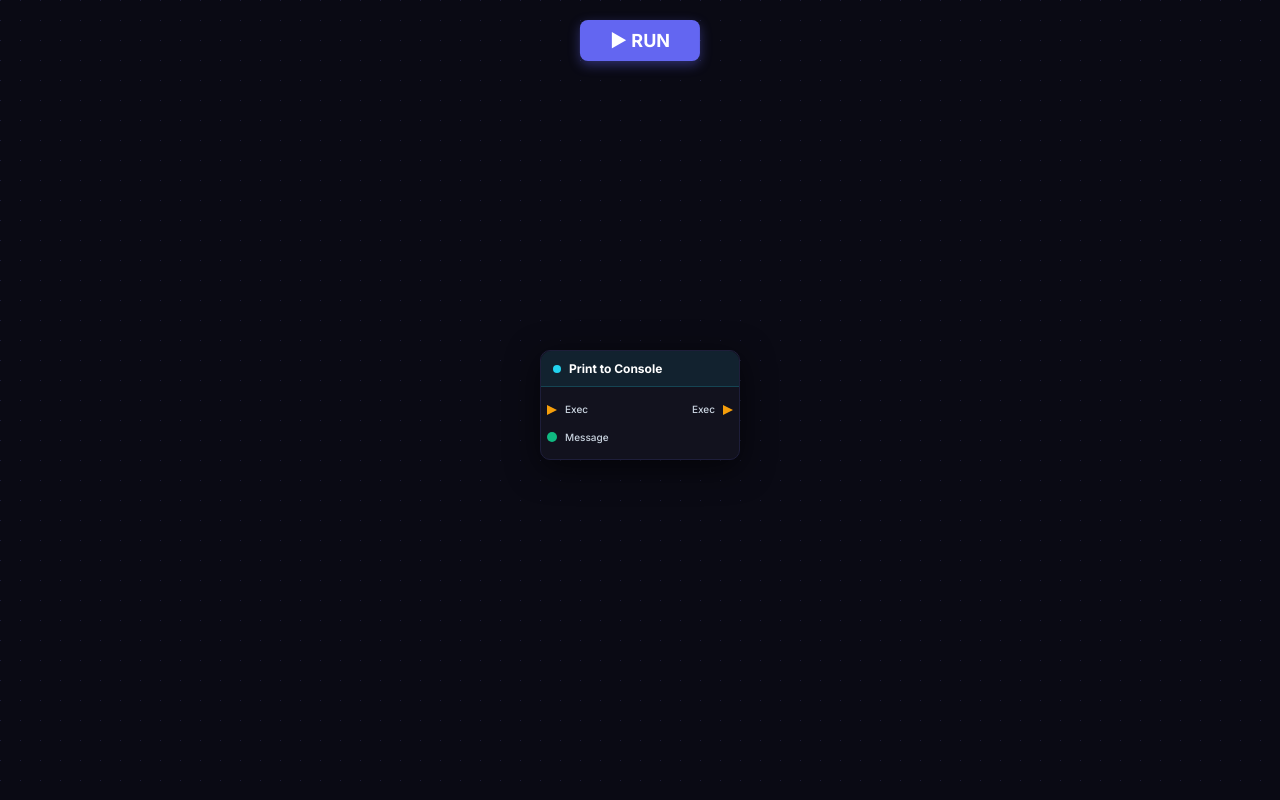
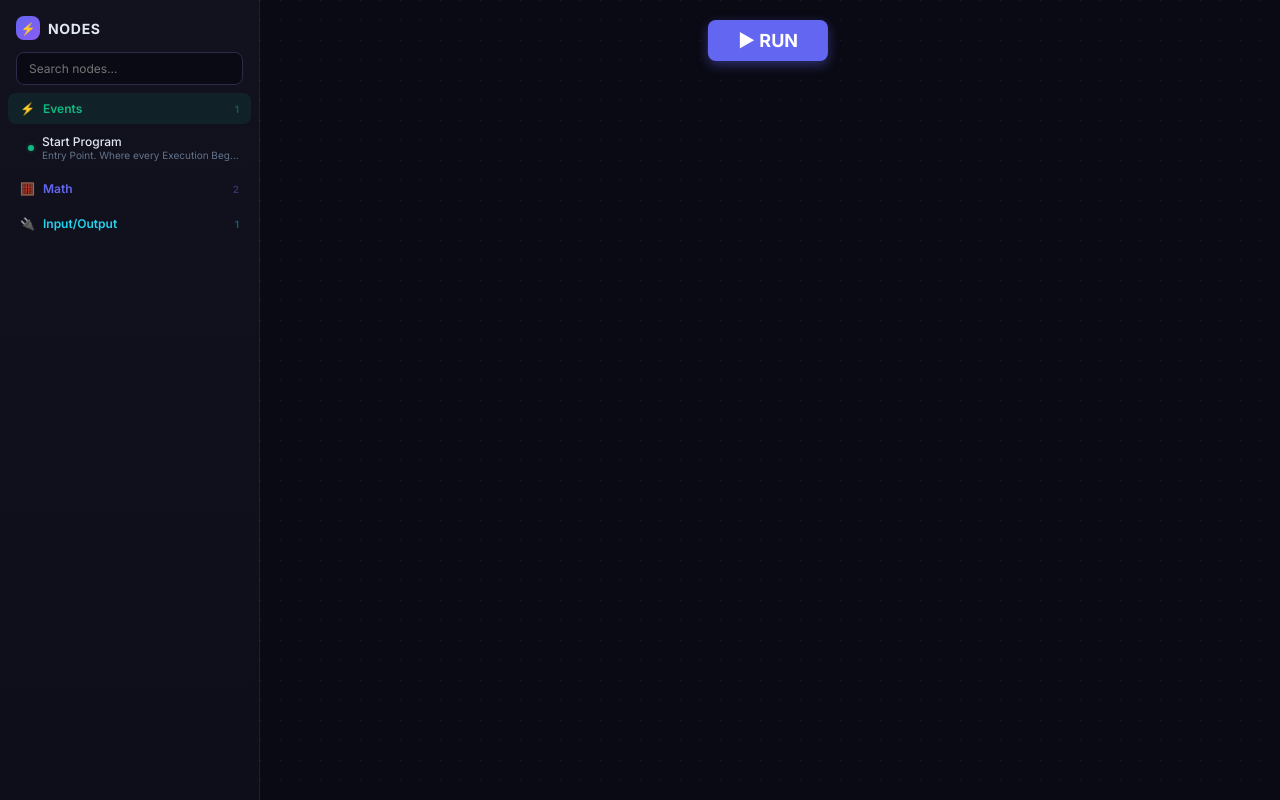
Before and after one commit to abdulgafarabdurrasheed/Visual-Programing, a React (Vite) app: page / in a window 1280 px wide. Built offline with nearby package versions, Linux system fonts and the light colour scheme.

Commit message:
Completed visual node editor interface with drag-and-drop, wiring, and execution capabilities

```diff
--- a/src/App.tsx
+++ b/src/App.tsx
@@ -3,27 +3,13 @@ import type { ViewportState, NodeData } from './types';
 import NodeComponent from './components/NodeComponent';
 import WireLayer from './components/WireLayer';
 import { Interpreter } from './interpreter';
-
-const MOCK_NODE: NodeData = {
-    id: 'node_1',
-    type: 'print',
-    category: 'io',
-    label: 'Print to Console',
-    x: window.innerWidth / 2 - 100,
-    y: window.innerHeight / 2 - 50,
-    inputs: [
-        { id: 'p1', label: 'Exec', type: 'exec', direction: 'input' },
-        { id: 'p2', label: 'Message', type: 'string', direction: 'input', value: 'Hello World!' }
-    ],
-    outputs: [
-        { id: 'p3', label: 'Exec', type: 'exec', direction: 'output' }
-    ]
-};
+import NodePalette from './components/NodePalette';
+import { NODE_TEMPLATES } from './nodeTemplates';
 
 function App() {
   const [viewport, setViewport] = useState<ViewportState>({ x: 0, y: 0, zoom: 1 });
   const [isPanning, setIsPanning] = useState(false);
-  const [nodes, setNodes] = useState<NodeData[]>([MOCK_NODE])
+  const [nodes, setNodes] = useState<NodeData[]>([])
   const [dragState, setDragState] = useState({ isDragging: false, nodeId: null as string | null, offsetX: 0, offsetY: 0 });
   const [wires, setWires] = useState<any[]>([]);
   const [drawingWire, setDrawingWire] = useState({ isDrawing: false, fromNodeId: '', fromPortId: '', fromType: '', fromDirection: '', mouseX: 0, mouseY: 0 });
@@ -32,6 +18,25 @@ function App() {
     const engine = new Interpreter(nodes, wires);
     engine.run();
   }, [nodes, wires]);
+
+
+  const handleDrop = useCallback((e: React.DragEvent) => {
+    e.preventDefault();
+    const type = e.dataTransfer.getData('application/nodescript-template');
+    if (!type) return;
+
+    const template = NODE_TEMPLATES.find(t => t.type === type);
+    if (!template) return;
+
+    const rect = boardRef.current?.getBoundingClientRect();
+    if (!rect) return;
+
+    const dropX = (e.clientX - rect.left - viewport.x) / viewport.zoom;
+    const dropY = (e.clientY - rect.top - viewport.y) / viewport.zoom;
+
+    const newNode = template.createNode(dropX, dropY, `node_${Date.now()}`);
+    setNodes(prev => [...prev, newNode]);
+  }, [viewport]);
 
 
   const boardRef = useRef<HTMLDivElement>(null);
@@ -56,22 +61,50 @@ function App() {
     });
   }, [viewport])
 
-  const handlePortMouseUp = useCallback((e: React.MouseEvent, nodeId: string, portId: string) => {
-    e.stopPropagation();
+  const handlePortMouseUp = useCallback((
+    _e: React.MouseEvent, nodeId: string, portId: string, portType: string, direction: 'input' | 'output'
+  ) => {
+    if (!drawingWire.isDrawing || !drawingWire.fromNodeId || !drawingWire.fromPortId) return;
 
-    if (drawingWire.isDrawing && drawingWire.fromNodeId !== nodeId) {
+    if (drawingWire.fromNodeId === nodeId) {
+      setDrawingWire({ isDrawing: false, fromNodeId: '', fromPortId: '', fromType: '', fromDirection: '', mouseX: 0, mouseY: 0 });
+      return;
+    }
+
+    if (drawingWire.fromDirection === direction) {
+      setDrawingWire({ isDrawing: false, fromNodeId: '', fromPortId: '', fromType: '', fromDirection: '', mouseX: 0, mouseY: 0 });
+      return;
+    }
+
+    const fromIsExec = drawingWire.fromType === 'exec';
+    const toIsExec = portType === 'exec';
+
+    if (fromIsExec !== toIsExec) {
+      setDrawingWire({ isDrawing: false, fromNodeId: '', fromPortId: '', fromType: '', fromDirection: '', mouseX: 0, mouseY: 0 });
+      return;
+    }
+
+    const destPortId = direction === 'input' ? portId : drawingWire.fromPortId;
+    setWires(prev => prev.filter(w => w.toPortId !== destPortId));
+
+    const fromNodeId = drawingWire.fromDirection === 'output' ? drawingWire.fromNodeId : nodeId;
+    const fromPortId = drawingWire.fromDirection === 'output' ? drawingWire.fromPortId : portId;
+    const toNodeId = drawingWire.fromDirection === 'output' ? nodeId : drawingWire.fromNodeId;
+    const toPortId = drawingWire.fromDirection === 'output' ? portId : drawingWire.fromPortId;
+    const wireType = fromIsExec ? 'exec' : (drawingWire.fromType || portType);
+
     const newWire = {
-            id: `wire_${Date.now()}`,
-            fromNodeId: drawingWire.fromDirection === 'output' ? drawingWire.fromNodeId : nodeId,
-            fromPortId: drawingWire.fromDirection === 'output' ? drawingWire.fromPortId : portId,
-            toNodeId: drawingWire.fromDirection === 'input' ? drawingWire.fromNodeId : nodeId,
-            toPortId: drawingWire.fromDirection === 'input' ? drawingWire.fromPortId : portId,
-            type: drawingWire.fromType
+      id: `wire_${Date.now()}_${Math.random().toString(36).slice(2, 7)}`,
+      fromNodeId,
+      fromPortId,
+      toNodeId,
+      toPortId,
+      type: wireType,
     };
+
     setWires(prev => [...prev, newWire]);
-    }
-    setDrawingWire(prev => ({ ...prev, isDrawing: false }));
-  }, [drawingWire])
+    setDrawingWire({ isDrawing: false, fromNodeId: '', fromPortId: '', fromType: '', fromDirection: '', mouseX: 0, mouseY: 0 });
+  }, [drawingWire]);
 
   const handleBoardMouseDown = useCallback((e: React.MouseEvent) => {
     if (e.target === boardRef.current) {
@@ -121,10 +154,11 @@ function App() {
   const gridOffsetY = viewport.y % gridSize;
 
    return (
+    <div className="app-container" style={{ width: '100vw', height: '100vh', display: 'flex', flexDirection: 'row' }}>
 
-    <div className="app-container" style={{ width: '100vw', height: '100vh', display: 'flex', flexDirection: 'column' }}>
+      <NodePalette />
 
-    <div style={{ position: 'absolute', top: '20px', left: '50%', transform: 'translateX(-50%)', zIndex: 999 }}>
+      <div style={{ position: 'absolute', top: '20px', left: '60%', transform: 'translateX(-50%)', zIndex: 999 }}>
         <button
             onClick={handleRun}
             style={{ padding: '10px 30px', fontSize: '18px', fontWeight: 'bold', backgroundColor: 'var(--accent)', color: 'white', border: 'none', borderRadius: '8px', cursor: 'pointer', boxShadow: '0 4px 12px rgba(99, 102, 241, 0.4)' }}
@@ -132,7 +166,6 @@ function App() {
             ▶ RUN
         </button>
       </div>
-
 
       <div
         ref={boardRef}
@@ -148,6 +181,8 @@ function App() {
         onMouseMove={handleBoardMouseMove}
         onMouseUp={handleBoardMouseUp}
         onMouseLeave={handleBoardMouseUp}
+        onDragOver={(e) => e.preventDefault()}
+        onDrop={handleDrop}
       >
         <div
           style={{
@@ -176,5 +211,4 @@ function App() {
     </div>
   );
 }
-
 export default App;
--- a/src/components/NodeComponent.tsx
+++ b/src/components/NodeComponent.tsx
@@ -5,7 +5,7 @@ import { PORT_COLORS, CATEGORY_COLORS } from '../types';
 interface NodeComponentProps {
   node: NodeData;
   onPortMouseDown: (e: React.MouseEvent, nodeId: string, portId: string, type: string, direction: 'input' | 'output') => void;
-  onPortMouseUp: (e: React.MouseEvent, nodeId: string, portId: string) => void;
+  onPortMouseUp: (e: React.MouseEvent, nodeId: string, portId: string, type: string, direction: 'input' | 'output') => void;
 }
 
 const NodeComponent: React.FC<NodeComponentProps> = ({ node, onPortMouseDown, onPortMouseUp }) => {
@@ -18,7 +18,7 @@ const NodeComponent: React.FC<NodeComponentProps> = ({ node, onPortMouseDown, on
     return (
       <div key={port.id} style={{ display: 'flex', alignItems: 'center', gap: '8px', height: '28px' }}>
         {port.direction === 'input' && (
-          <div style={{ marginLeft: '-6px', zIndex: 10, cursor: 'crosshair' }} onMouseDown={(e) => onPortMouseDown(e, node.id, port.id, port.type, 'input')} onMouseUp={(e) => onPortMouseUp(e, node.id, port.id)}>
+          <div style={{ marginLeft: '-6px', zIndex: 10, cursor: 'crosshair' }} onMouseDown={(e) => onPortMouseDown(e, node.id, port.id, port.type, 'input')} onMouseUp={(e) => onPortMouseUp(e, node.id, port.id, port.type, 'input')}>
             {isExec ? (
               <svg viewBox="0 0 10 10" width="10" height="10" style={{ color: portColor }}>
                 <polygon points="0,0 10,5 0,10" fill="currentColor"/>
@@ -32,7 +32,7 @@ const NodeComponent: React.FC<NodeComponentProps> = ({ node, onPortMouseDown, on
           {port.label}
         </div>
         {port.direction === 'output' && (
-          <div style={{ marginRight: '-6px', zIndex: 10, cursor: 'crosshair' }} onMouseDown={(e) => onPortMouseDown(e, node.id, port.id, port.type, 'output')} onMouseUp={(e) => onPortMouseUp(e, node.id, port.id)}>
+          <div style={{ marginRight: '-6px', zIndex: 10, cursor: 'crosshair' }} onMouseDown={(e) => onPortMouseDown(e, node.id, port.id, port.type, 'output')} onMouseUp={(e) => onPortMouseUp(e, node.id, port.id, port.type, 'output')}>
             {isExec ? (
               <svg viewBox="0 0 10 10" width="10" height="10" style={{ color: portColor }}>
                 <polygon points="0,0 10,5 0,10" fill="currentColor"/>
--- /dev/null
+++ b/src/components/NodePalette.tsx
@@ -0,0 +1,103 @@
+import React, { useState, useMemo } from 'react';
+import type { NodeTemplate } from '../nodeTemplates';
+import { NODE_TEMPLATES } from '../nodeTemplates';
+import type { NodeCategory } from '../types';
+import { CATEGORY_COLORS, CATEGORY_ICONS } from '../types';
+import './NodePalette.css';
+
+const CATEGORIES: { key: NodeCategory; label: string }[] = [
+  { key: 'event', label: 'Events' },
+  { key: 'flow', label: 'Flow Control' },
+  { key: 'logic', label: 'Logic' },
+  { key: 'math', label: 'Math' },
+  { key: 'variable', label: 'Variables' },
+  { key: 'io', label: 'Input/Output' },
+  { key: 'array', label: 'Arrays' },
+];
+
+const NodePalette: React.FC = () => {
+  const [search, setSearch] = useState('');
+  const [expandedCategory, setExpandedCategory] = useState<NodeCategory | null>('event');
+
+  const filtered = useMemo(() => {
+    if (!search.trim()) return NODE_TEMPLATES;
+    const q = search.toLowerCase();
+    return NODE_TEMPLATES.filter(
+      t => t.label.toLowerCase().includes(q) || t.description.toLowerCase().includes(q)
+    );
+  }, [search]);
+
+  const grouped = useMemo(() => {
+    const map: Partial<Record<NodeCategory, NodeTemplate[]>> = {};
+    for (const t of filtered) {
+      if (!map[t.category]) map[t.category] = [];
+      map[t.category]!.push(t);
+    }
+    return map;
+  }, [filtered]);
+
+  const handleDragStart = (e: React.DragEvent, template: NodeTemplate) => {
+    e.dataTransfer.setData('application/nodescript-template', template.type);
+    e.dataTransfer.effectAllowed = 'copy';
+  };
+
+  return (
+    <div className="node-palette-container">
+      <div className="np-header">
+        <div className="np-title-row">
+          <div className="np-icon-box"><span style={{ fontSize: '12px' }}>⚡</span></div>
+          <h2 className="np-title">NODES</h2>
+        </div>
+        <input
+          type="text"
+          placeholder="Search nodes..."
+          value={search}
+          onChange={(e) => setSearch(e.target.value)}
+          className="np-search"
+        />
+      </div>
+      <div className="np-content">
+        {CATEGORIES.map(cat => {
+          const templates = grouped[cat.key];
+          if (!templates || templates.length === 0) return null;
+          const isExpanded = expandedCategory === cat.key || search.trim().length > 0;
+          const color = CATEGORY_COLORS[cat.key];
+          const icon = CATEGORY_ICONS[cat.key];
+          return (
+            <div key={cat.key} style={{ marginBottom: '4px' }}>
+              <button
+                className="np-category-btn"
+                style={{ color, background: isExpanded ? `${color}1A` : 'transparent' }}
+                onClick={() => setExpandedCategory(isExpanded && !search ? null : cat.key)}
+              >
+                <span>{icon}</span><span>{cat.label}</span>
+                <span className="np-category-count">{templates.length}</span>
+              </button>
+              {isExpanded && (
+                <div className="np-list">
+                  {templates.map(t => (
+                    <div
+                      key={t.type}
+                      draggable
+                      onDragStart={(e) => handleDragStart(e, t)}
+                      className="np-item"
+                      onMouseEnter={(e) => { (e.currentTarget as HTMLElement).style.background = `${color}1A`; }}
+                      onMouseLeave={(e) => { (e.currentTarget as HTMLElement).style.background = 'transparent'; }}
+                    >
+                      <div className="np-item-dot" style={{ background: color, boxShadow: `0 0 4px ${color}60` }} />
+                      <div className="np-item-text">
+                        <div className="np-item-label">{t.label}</div>
+                        <div className="np-item-desc">{t.description}</div>
+                      </div>
+                    </div>
+                  ))}
+                </div>
+              )}
+            </div>
+          );
+        })}
+      </div>
+    </div>
+  );
+};
+export default React.memo(NodePalette);
```
Lines whose indentation alone changed are shown as unchanged.
